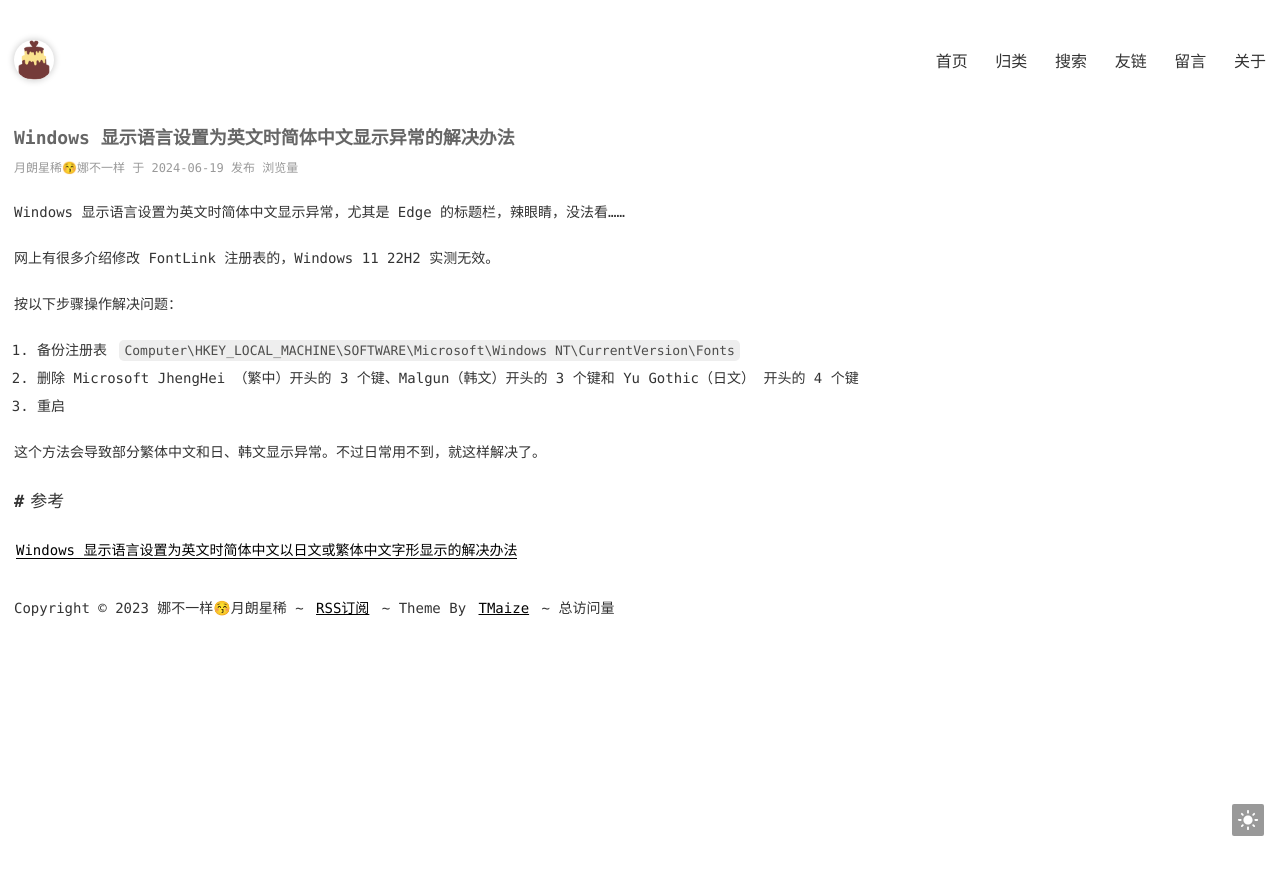
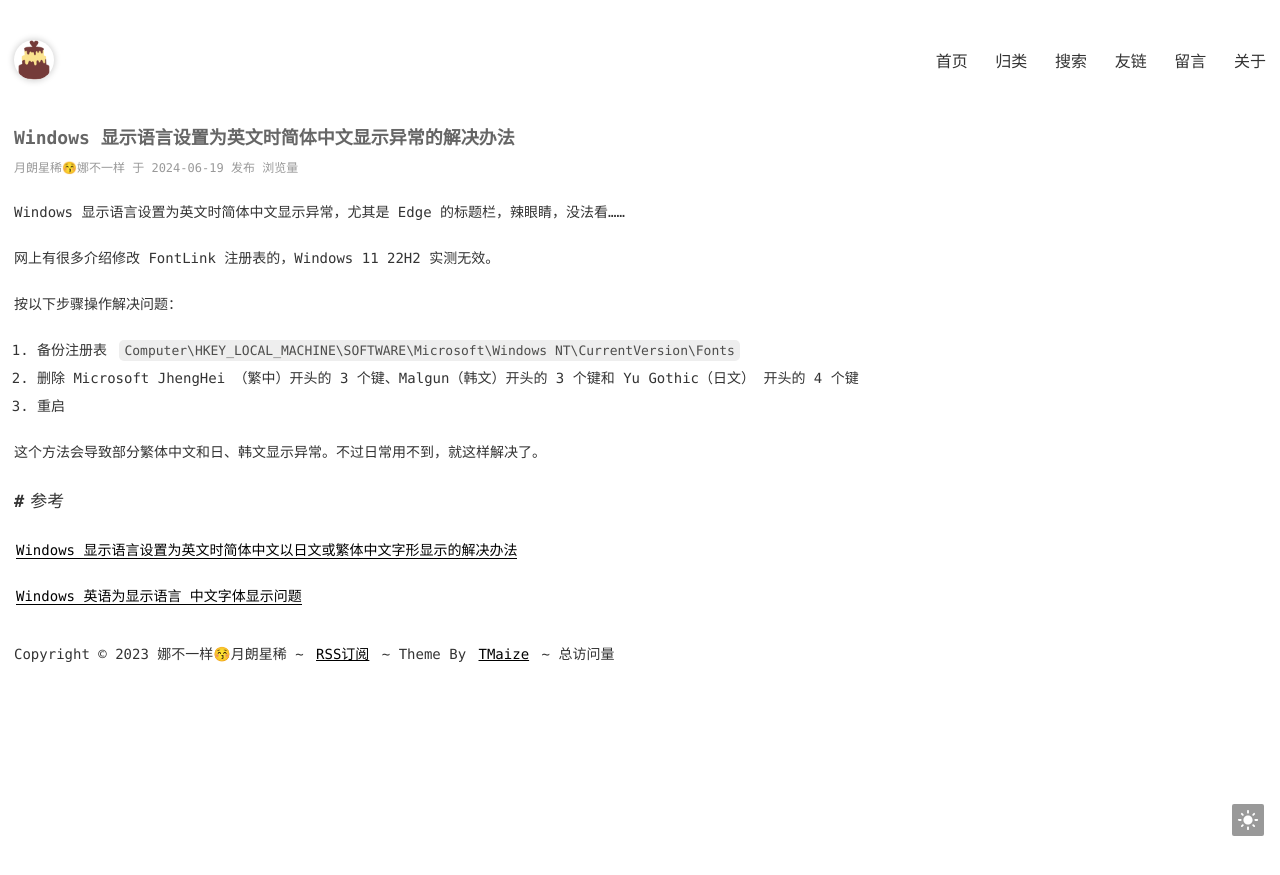
Before and after one commit to nksmiles/nksmiles.github.io, a Jekyll site: the page built from _posts/2024-06-19-Windows-English-display-Chinese.md, in a window 1280 px wide. Shown: the top 875 px of the page. Built offline with Jekyll 4.4.1, drawn with Linux system fonts in a browser that asks for light colours; comment, search, counter and statistics services are not loaded.

Commit message:
Update 2024-06-19-Windows-English-display-Chinese.md

```diff
--- a/_posts/2024-06-19-Windows-English-display-Chinese.md
+++ b/_posts/2024-06-19-Windows-English-display-Chinese.md
@@ -19,3 +19,6 @@ Windows 显示语言设置为英文时简体中文显示异常，尤其是 Edge
 ## 参考
 
 [Windows 显示语言设置为英文时简体中文以日文或繁体中文字形显示的解决办法](https://zhuanlan.zhihu.com/p/502139239)
+
+[Windows 英语为显示语言 中文字体显示问题
+](https://www.v2ex.com/t/901385)
```
